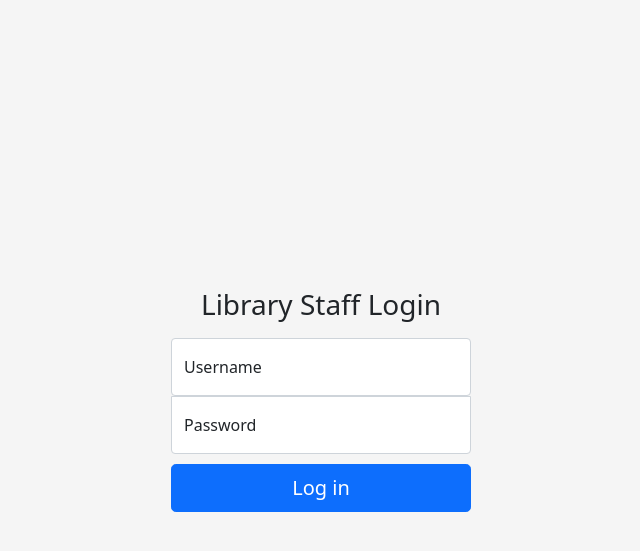
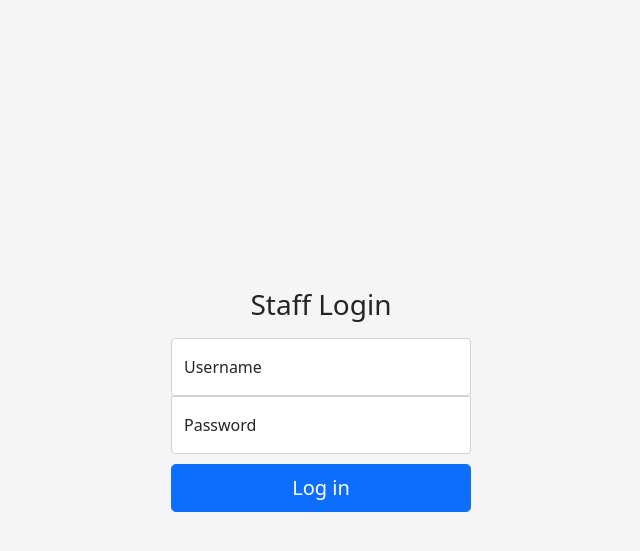
Before and after one commit to dasundev/library-system, a PHP site: page /auth/login.php in a window 1280 px wide. Shown: the top 551 px of the page, without its empty margins (319-959 px from the left). Run offline with PHP 8.4, Linux system fonts and the light colour scheme.

Commit message:
Update the title

```diff
--- a/auth/login.php
+++ b/auth/login.php
@@ -38,7 +38,7 @@
 <body class="text-center">
   <main class="form-signin">
     <form>
-      <h1 class="h3 mb-3 fw-normal">Library Staff Login</h1>
+      <h1 class="h3 mb-3 fw-normal">Staff Login</h1>
 
       <div class="form-floating">
         <input type="text" class="form-control" id="floatingInput" placeholder="user name">
```
